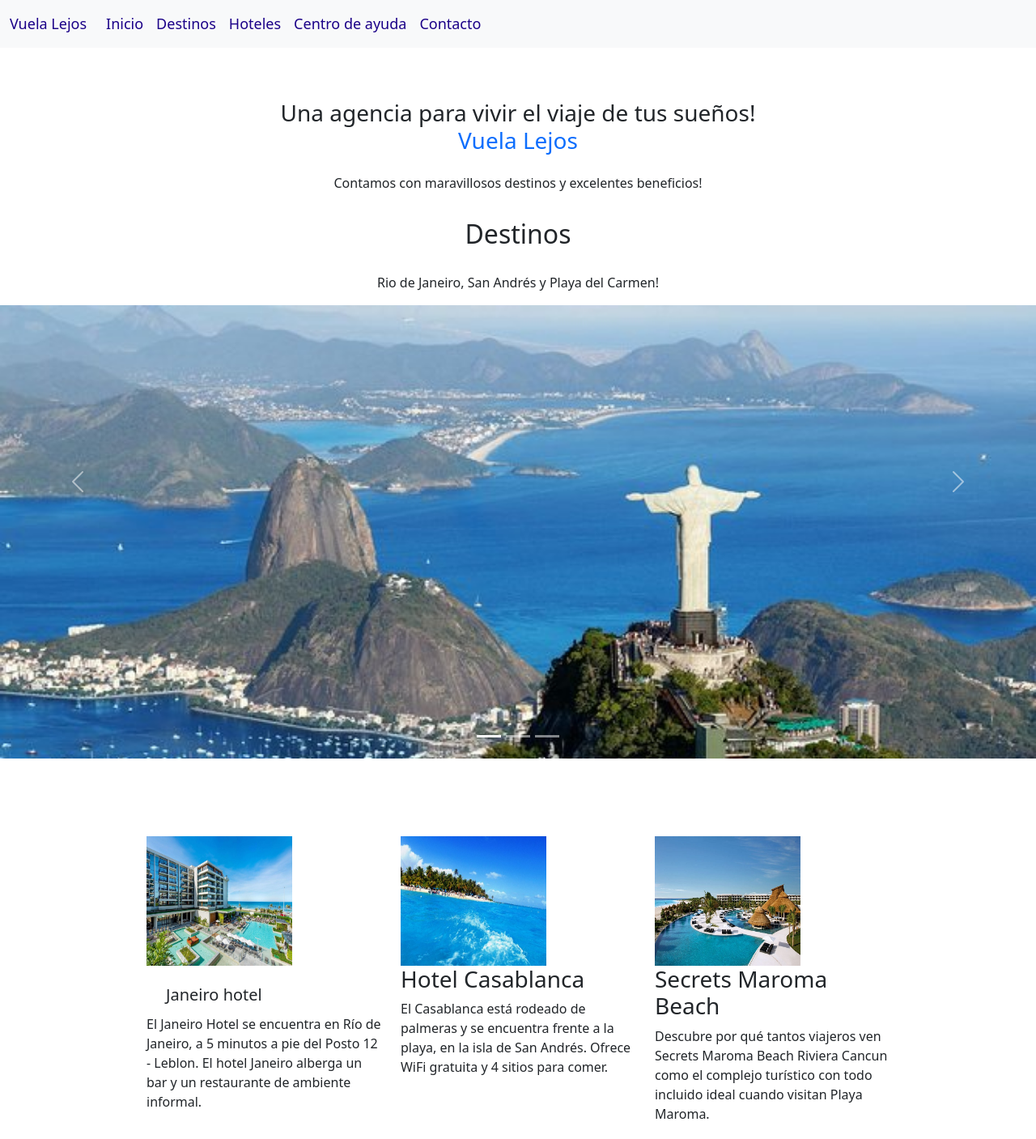
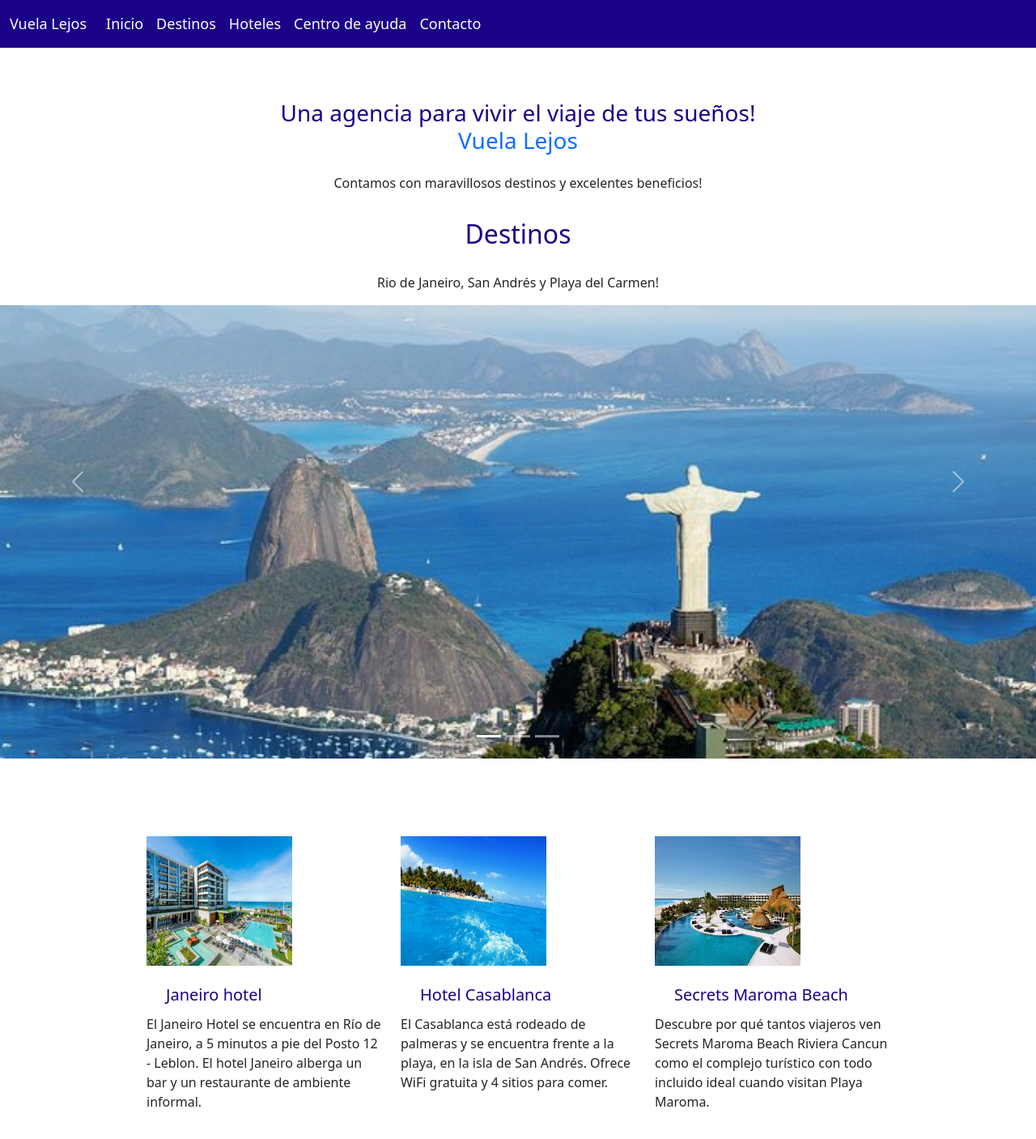
Before and after one commit to SaraArenasV/vuela-lejos, a plain HTML site: page index.html in a window 1280 px wide. Shown: the top 1407 px of the page at 81% size. Drawn offline with nearby package versions, Linux system fonts and the light colour scheme.

Commit message:
Ajustes para colores corporativos y diseño

```diff
--- a/css/main.css
+++ b/css/main.css
@@ -1,19 +1,29 @@
 body {
     overflow-x: hidden;
+    font: #1b0088 !important;
+}
+#menu{
+    background-color: #1b0088;
+
 }
 
 #menu a {
     font-size: 18px;
-    color: #1b0088 ;
+    color: #ffff;
 }
 
 #menu button {
     font-size: 18px;
-    color: #1b0088 ;
+    color: #1b0088;
 }
 
 .carousel-inner {
     max-height:35rem;
+}
+
+#contacto{
+    background-color: #1b0088;
+    color: #ffff;
 }
 
 @media (max-width:768px) {
@@ -25,3 +35,6 @@ body {
         text-align: center;
     }
 }
+h3,h1, h2,h4{
+    color: #1b0088;
+}
--- a/index.html
+++ b/index.html
@@ -8,7 +8,7 @@
     <title>Vuela lejos</title>
 </head>
   <body>
-    <nav class="navbar navbar-expand-lg bg-light" id="menu">
+    <nav class="navbar navbar-expand-lg" id="menu">
         <div class="container-fluid">
           <a class="navbar-brand" href="index.html">Vuela Lejos</a>
           <button class="navbar-toggler" type="button" data-bs-toggle="collapse" data-bs-target="#navbarSupportedContent" aria-controls="navbarSupportedContent" aria-expanded="false" aria-label="Toggle navigation">
@@ -20,16 +20,16 @@
                 <a class="nav-link active" aria-current="page" href="index.html">Inicio</a>
               </li>
               <li class="nav-item">
-                <a class="nav-link" href="#">Destinos</a>
+                <a class="nav-link" href="#destinos">Destinos</a>
               </li>
               <li class="nav-item">
-                <a class="nav-link" href="#">Hoteles</a>
+                <a class="nav-link" href="#hoteles">Hoteles</a>
               </li>
               <li class="nav-item">
-                <a class="nav-link" href="#">Centro de ayuda</a>
+                <a class="nav-link" href="#preguntas-frecuentes">Centro de ayuda</a>
               </li>
               <li class="nav-item">
-                <a class="nav-link" href="#">Contacto</a>
+                <a class="nav-link" href="#contacto">Contacto</a>
               </li>
             </ul>
           </div>
@@ -46,8 +46,8 @@
         </p>
       </section>
 
-      <div id="carouselExampleCaptions" class="carousel slide" data-bs-ride="false">
-        <div class="h2 p-3 text-center">Destinos</div>
+      <div id="destinos" class="carousel slide" data-bs-ride="false">
+        <h2 class="h2 p-3 text-center">Destinos</h2>
         <p class="w-50 mx-auto text-center pt-1">
           Rio de Janeiro, San Andrés y Playa del Carmen!
         </p>
@@ -89,7 +89,7 @@
         </button>
       </div>
 
-      <section class="container-fluid pt-5">
+      <section class="container-fluid pt-5" id="hoteles">
         <div class="row w-75 mx-auto my-5 hoteles-fila">
           <div class="col-lg-4 col-md-4 col-sm-12">
             <img src="./img/janeiro hotel.jpg" alt="" width="180" height="160">
@@ -102,7 +102,7 @@
           <div class="col-lg-4 col-md-4 col-sm-12">
             <img src="./img/sanandres.jpg" alt="" width="180" height="160">
             <div>
-              <h3>Hotel Casablanca</h3>
+              <h3 class="fs-5 mt-4 px-4 pb-1">Hotel Casablanca</h3>
               <p>El Casablanca está rodeado de palmeras y se encuentra frente a la playa, en la isla de San Andrés. Ofrece WiFi gratuita y 4 sitios para comer.
               </p>
             </div>
@@ -110,7 +110,7 @@
           <div class="col-lg-4 col-md-4 col-sm-12">
             <img src="./img/secrets-maroma-beach.jpg" alt="" width="180" height="160">
             <div>
-              <h3>Secrets Maroma Beach</h3>
+              <h3 class="fs-5 mt-4 px-4 pb-1">Secrets Maroma Beach</h3>
               <p>Descubre por qué tantos viajeros ven Secrets Maroma Beach Riviera Cancun como el complejo turístico con todo incluido ideal cuando visitan Playa Maroma.
               </p>
             </div>
@@ -118,7 +118,7 @@
         </div>
       </section>
 
-      <section class="mx-auto text-center ">
+      <section class="mx-auto text-center " id="preguntas-frecuentes">
         <h2 class="mb-3">Preguntas frecuentes</h2>
         <div class="w-50 m-auto text-center id=pregunta">
           <h4 class="mb-2 fs-5">¿Cómo funciona el Check-in automático? </h4>
@@ -152,14 +152,15 @@
         </div>
       </section>
 
-    <footer class="container-fluid bg-primary d-flex justify-content-center">
-        <p class="text-light mb-0 p-2 fs-6">Los números de contacto son:
+    <footer class="container-fluid d-flex justify-content-center" id="contacto">
+        <p class="mb-0 p-2 fs-6">Los números de contacto son:
 
         Teléfono 1: 996040090
 
         Teléfono 2: 996040091
 
         <a href="https://www.gmail.com">Email: contacto@aerolinea.cl </a>
+        </p>
     </footer>
 
     <script src="https://cdn.jsdelivr.net/npm/bootstrap@5.2.0/dist/js/bootstrap.bundle.min.js" integrity="sha384-A3rJD856KowSb7dwlZdYEkO39Gagi7vIsF0jrRAoQmDKKtQBHUuLZ9AsSv4jD4Xa" crossorigin="anonymous"></script>
```
